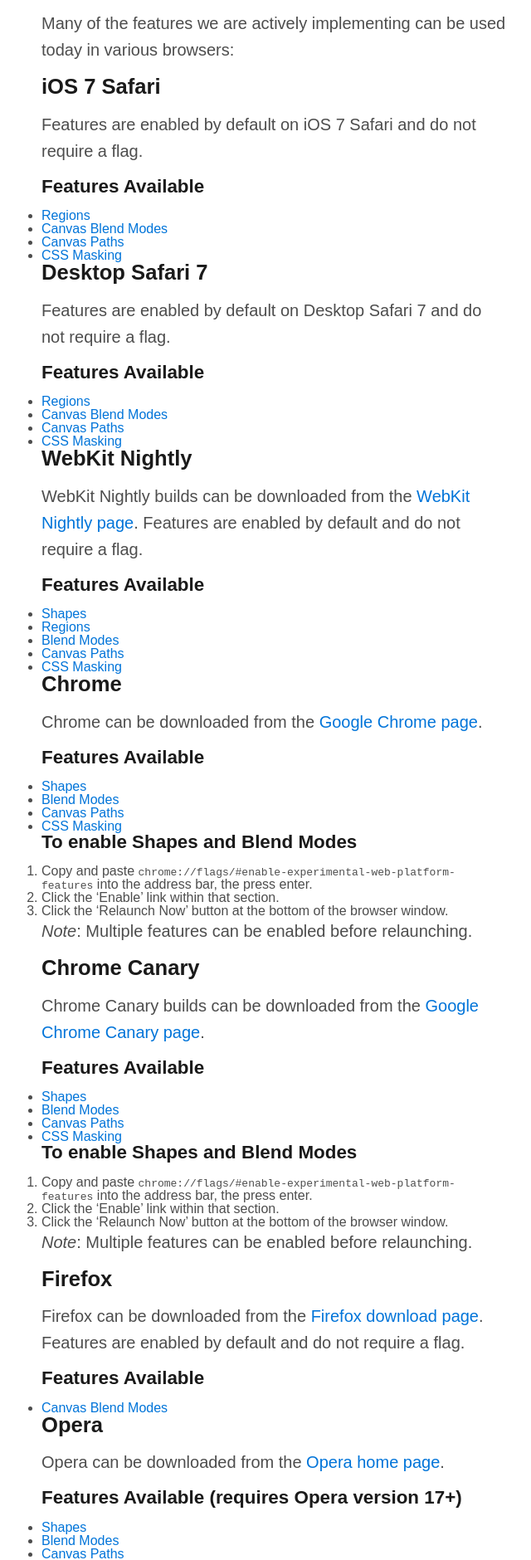
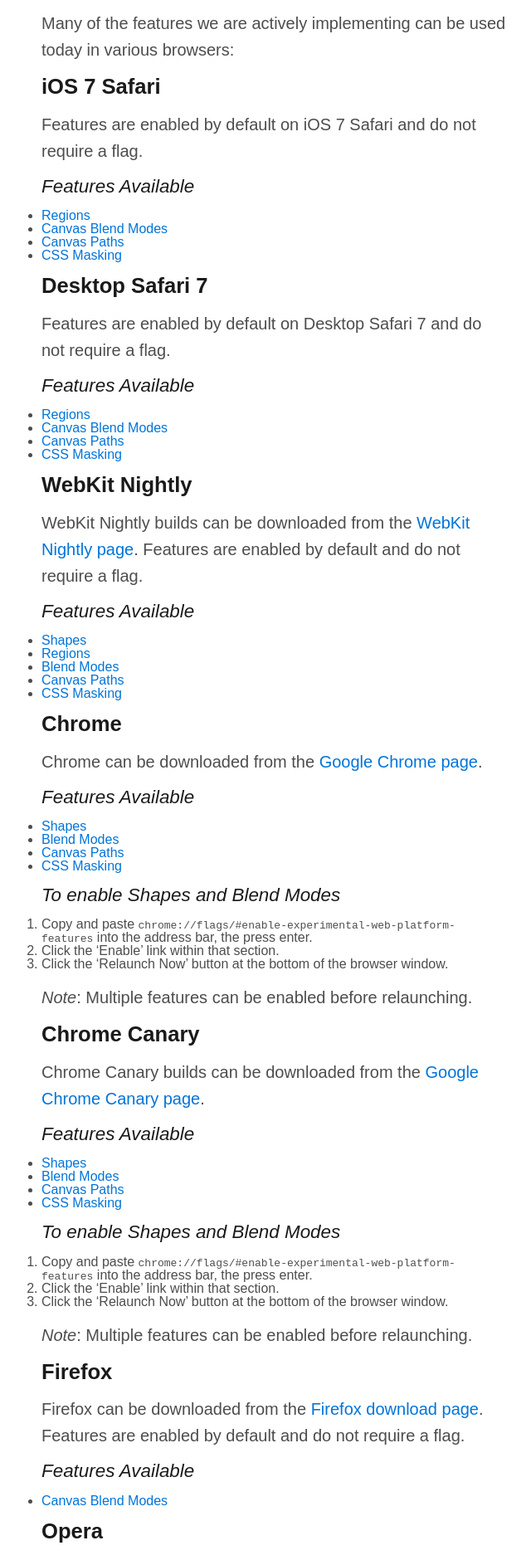
Before and after one commit to adobe-webplatform/adobe-webplatform.github.io, a Jekyll site: the page built from enable.md, in a window 1280 px wide. Shown: the part 493-2373 px from the top of the page at 83% size, without its empty margins (310-950 px from the left). Built offline with Jekyll 4.4.1, drawn with Linux system fonts in a browser that asks for light colours.

Commit message:
Updating typography and adding a scroll rendering tweak

```diff
--- a/css/main.css
+++ b/css/main.css
@@ -31,7 +31,9 @@ html, body {
 .footer {
   padding: 40px 0 60px;
   position: relative;
-  z-index: 2; }
+  z-index: 2;
+  -webkit-transform: translateZ(0);
+  transform: translateZ(0); }
   .footer h3 {
     width: 100px; }
 
@@ -39,7 +41,9 @@ html, body {
   width: 100%;
   padding: 75px 0 50px;
   position: relative;
-  z-index: 2; }
+  z-index: 2;
+  -webkit-transform: translateZ(0);
+  transform: translateZ(0); }
 
 .wrap {
   max-width: 960px;
@@ -127,6 +131,8 @@ h3 {
 
 h4 {
   font-size: 1.4rem;
+  font-weight: normal;
+  font-style: italic;
   margin-bottom: 1rem; }
 
 .page h2 {
@@ -140,6 +146,9 @@ p {
   font-size: 1.25rem;
   margin-bottom: 1rem;
   line-height: 2rem; }
+
+ul, ol {
+  margin-bottom: 1rem; }
 
 .footer h3 {
   font-size: 1.125rem;
```
Also changed, not shown: css/main.scss (+10 -0 lines).
